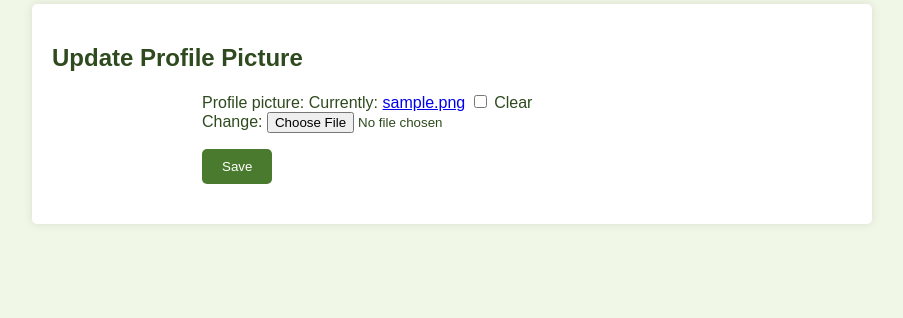
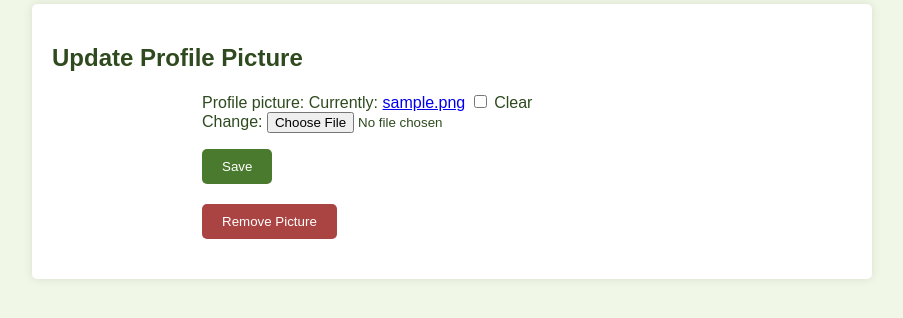
Before and after one commit to namirayounus/FMSP, a Django app: page /profile/ in a window 1280 px wide. Shown: the part 134-452 px from the top of the page, without its empty margins (188-1091 px from the left). Run offline with Django 5.2, Linux system fonts and the light colour scheme; a user stored in the database is signed in; tables that the repository leaves empty hold one stand-in row (values such as "Sample post").

Commit message:
Step 8: Add profile picture upload with change and remove options

```diff
--- a/farm/templates/farm/home.html
+++ b/farm/templates/farm/home.html
@@ -4,9 +4,11 @@
     {% if user.is_authenticated %}
         <p>Hello, {{ user.username }}! Manage your farm with ease.</p>
         {% if user.profile.profile_picture %}
-            <img src="{{ user.profile.profile_picture.url }}" alt="Profile Picture" style="max-width: 100px; border-radius: 50%; margin-bottom: 10px;">
+            <a href="{% url 'farm:profile_update' %}">
+                <img src="{{ user.profile.profile_picture.url }}" alt="Profile Picture" style="max-width: 100px; border-radius: 50%; margin-bottom: 10px; cursor: pointer;">
+            </a>
         {% else %}
-            <p>No profile picture yet. <a href="{% url 'farm:profile_update' %}" style="color: #4a7a2e;">Add one!</a></p>
+            <p><a href="{% url 'farm:profile_update' %}" style="display: inline-block; background-color: #4a7a2e; color: white; padding: 10px 20px; border-radius: 5px; text-decoration: none;">Add Profile Picture</a></p>
         {% endif %}
         <p><a href="{% url 'farm:crop_list' %}" style="color: #4a7a2e;">View Your Crops</a></p>
         <p><a href="{% url 'farm:livestock_list' %}" style="color: #4a7a2e;">View Your Livestock</a></p>
--- a/farm/templates/farm/profile_form.html
+++ b/farm/templates/farm/profile_form.html
@@ -7,4 +7,10 @@
         {{ form.as_p }}
         <button type="submit" style="background-color: #4a7a2e; color: white; padding: 10px 20px; border: none; border-radius: 5px;">Save</button>
     </form>
+    {% if profile.profile_picture %}
+        <form method="post" style="max-width: 500px; margin: 20px auto;">
+            {% csrf_token %}
+            <button type="submit" name="remove_picture" style="background-color: #a94442; color: white; padding: 10px 20px; border: none; border-radius: 5px;">Remove Picture</button>
+        </form>
+    {% endif %}
 {% endblock %}
--- a/farm/views.py
+++ b/farm/views.py
@@ -177,13 +177,16 @@ def finance_delete(request, finance_id):
 
 @login_required
 def profile_update(request):
-    # Create a profile if it doesn't exist
     profile, created = Profile.objects.get_or_create(user=request.user)
     if request.method == 'POST':
+        if 'remove_picture' in request.POST:
+            if profile.profile_picture:
+                profile.profile_picture.delete(save=True)  # Deletes the file and clears the field
+            return redirect('farm:home')
         form = ProfileForm(request.POST, request.FILES, instance=profile)
         if form.is_valid():
             form.save()
             return redirect('farm:home')
     else:
         form = ProfileForm(instance=profile)
-    return render(request, 'farm/profile_form.html', {'form': form})
+    return render(request, 'farm/profile_form.html', {'form': form, 'profile': profile})
```
Also changed, not shown: media/profile_pics/tumblr_pb1201IFDy1r4u4hbo2_1280.jpg (added).
